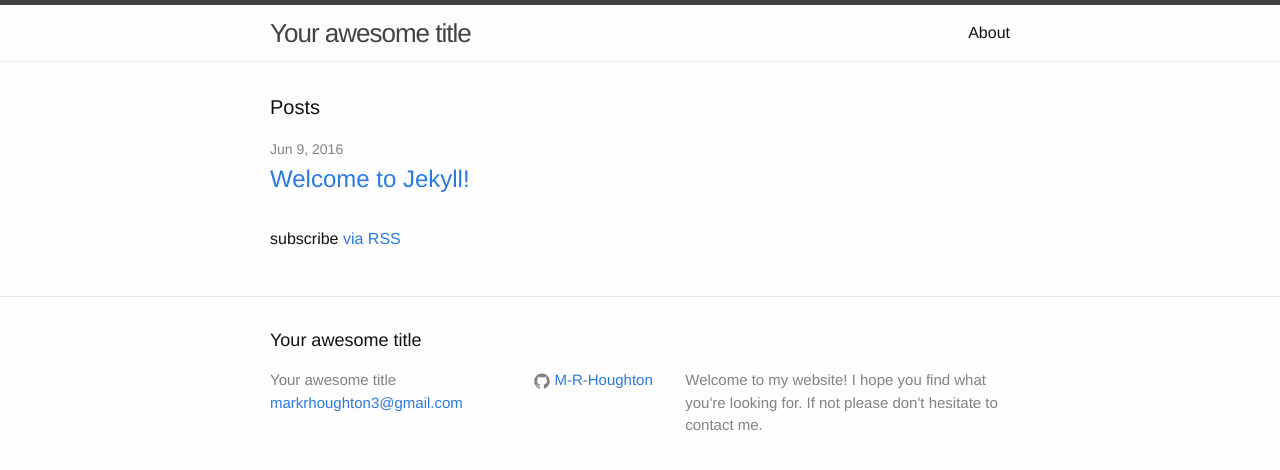
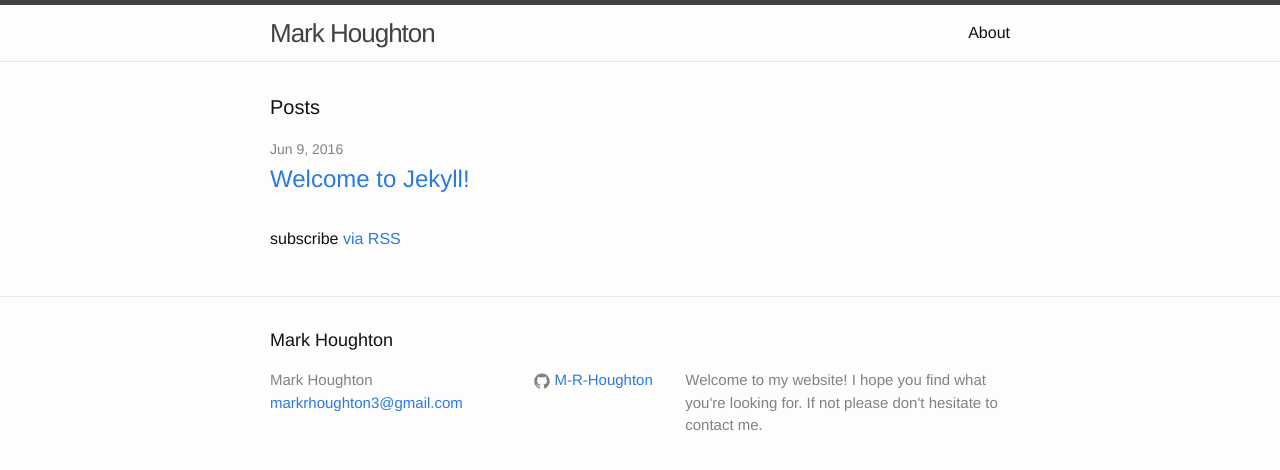
Before and after one commit to M-R-Houghton/M-R-Houghton.github.io, a Jekyll site: the page built from index.html, in a window 1280 px wide. Shown: the top 470 px of the page. Built offline with Jekyll 4.4.1, drawn with Linux system fonts in a browser that asks for light colours.

Commit message:
added title

```diff
--- a/_config.yml
+++ b/_config.yml
@@ -6,7 +6,7 @@
 # 'jekyll serve'. If you change this file, please restart the server process.
 
 # Site settings
-title: Your awesome title
+title: Mark Houghton
 email: markrhoughton3@gmail.com
 description: > # this means to ignore newlines until "baseurl:"
   Welcome to my website! I hope you find what you're looking for.
```
